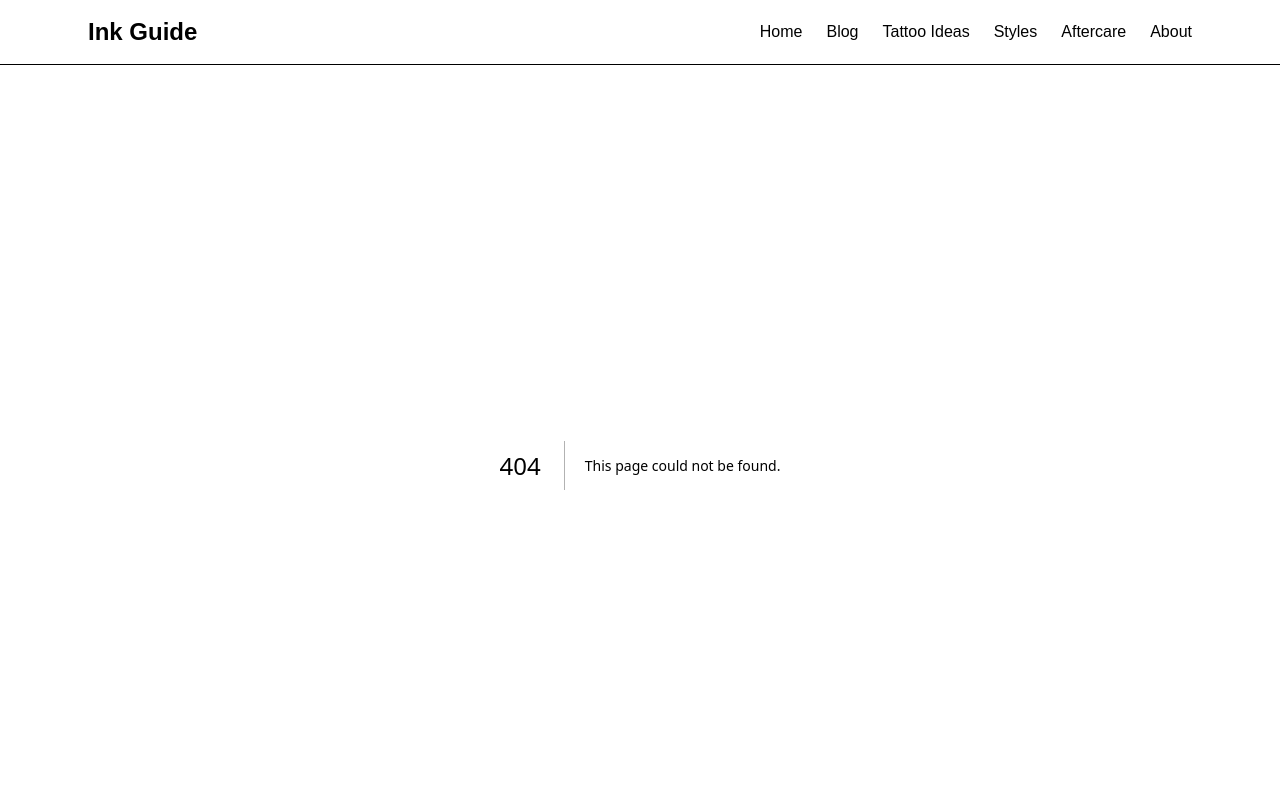
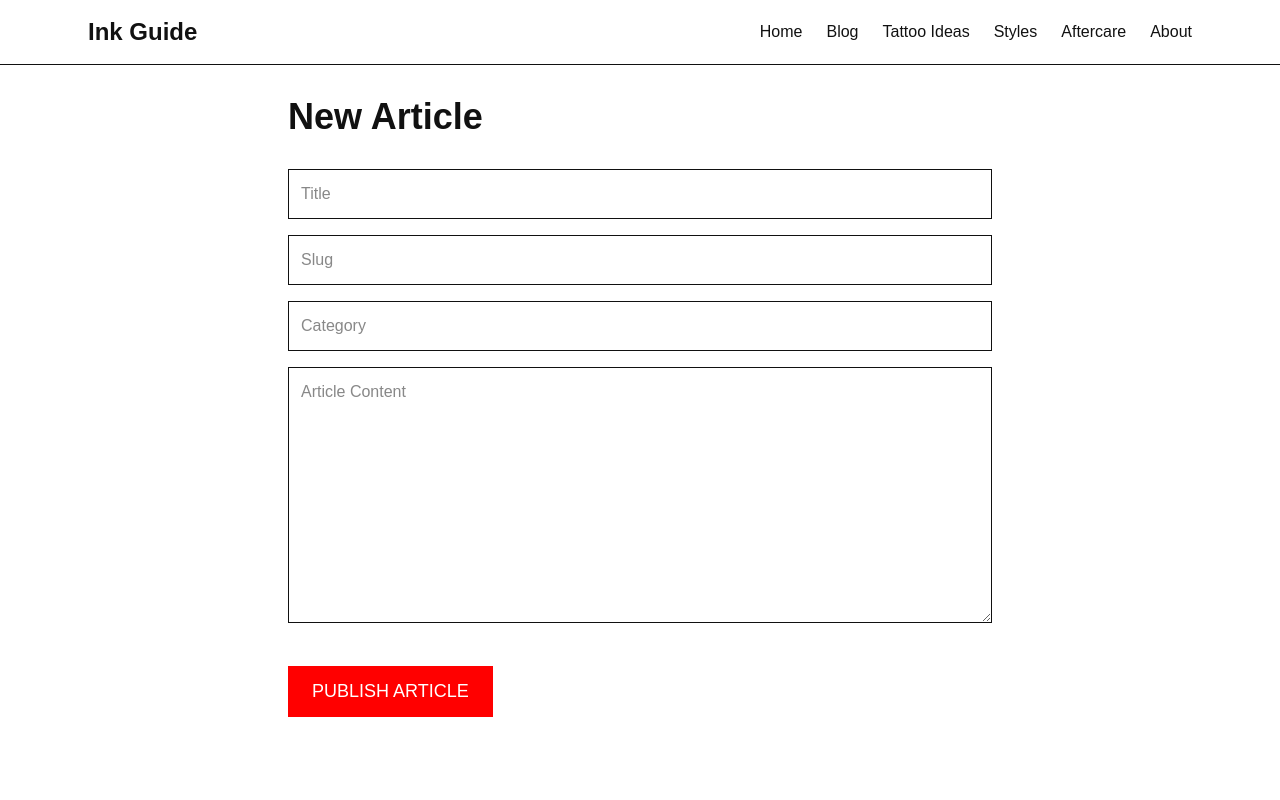
Before and after one commit to SilentSaveryt/tattooblog, a Next.js app: page /admin/new-article in a window 1280 px wide. Before the commit this address had no page. Shown: the top 800 px of the page. Built offline with nearby package versions, Linux system fonts and the light colour scheme; no server answers.

Commit message:
0.05 Article databse should work

```diff
--- /dev/null
+++ b/app/admin/new-article/page.tsx
@@ -0,0 +1,104 @@
+"use client";
+
+import { useState } from "react";
+import { supabase } from "@/lib/supabase";
+
+export default function NewArticlePage() {
+  const [title, setTitle] = useState("");
+  const [slug, setSlug] = useState("");
+  const [category, setCategory] = useState("");
+  const [content, setContent] = useState("");
+  const [message, setMessage] = useState("");
+
+  async function publishArticle() {
+    const { error } = await supabase
+      .from("articles")
+      .insert([
+        {
+          title,
+          slug,
+          category,
+
+          seo_title: title,
+          seo_description: content.substring(0, 150),
+
+          description: content.substring(0, 150),
+
+          image: "/images/article-image.jpg",
+
+          author: "Brandon from Ink Guide Team",
+
+          featured: false,
+
+          published_date: new Date().toLocaleDateString(),
+
+          reading_time: "5 min read",
+
+          content: [
+            {
+              heading: "Article",
+              content,
+            },
+          ],
+        },
+      ]);
+
+    if (error) {
+      setMessage(error.message);
+      return;
+    }
+
+    setMessage("Article Published!");
+  }
+
+  return (
+    <main className="max-w-3xl mx-auto p-8">
+      <h1 className="text-4xl font-bold mb-8">
+        New Article
+      </h1>
+
+      <input
+        className="border p-3 w-full mb-4"
+        placeholder="Title"
+        value={title}
+        onChange={(e) => setTitle(e.target.value)}
+      />
+
+      <input
+        className="border p-3 w-full mb-4"
+        placeholder="Slug"
+        value={slug}
+        onChange={(e) => setSlug(e.target.value)}
+      />
+
+      <input
+        className="border p-3 w-full mb-4"
+        placeholder="Category"
+        value={category}
+        onChange={(e) => setCategory(e.target.value)}
+      />
+
+      <textarea
+        className="border p-3 w-full mb-4 h-64"
+        placeholder="Article Content"
+        value={content}
+        onChange={(e) => setContent(e.target.value)}
+      />
+
+      <button
+  onClick={publishArticle}
+  style={{
+    background: "red",
+    color: "white",
+    padding: "12px 24px",
+    fontSize: "18px",
+    marginTop: "20px",
+  }}
+>
+  PUBLISH ARTICLE
+</button>
+
+      <p className="mt-4">{message}</p>
+    </main>
+  );
+}
--- a/app/blog/[slug]/page.tsx
+++ b/app/blog/[slug]/page.tsx
@@ -1,32 +1,6 @@
 import { notFound } from "next/navigation";
-import { articles } from "@/data/articles";
 import Image from "next/image";
-import type { Metadata } from "next";
-import ArticleCard from "@/components/ArticleCard";
-
-export async function generateMetadata({
-  params,
-}: {
-  params: Promise<{ slug: string }>;
-}): Promise<Metadata> {
-  const { slug } = await params;
-
-  const article = articles.find(
-    (article) => article.slug === slug
-  );
-
-  if (!article) {
-    return {
-      title: "Article Not Found | Ink Guide",
-    };
-  }
-
-  return {
-    title: article.seoTitle,
-    description: article.seoDescription,
-    keywords: article.keywords,
-  };
-}
+import { supabase } from "@/lib/supabase";
 
 export default async function BlogPost({
   params,
@@ -35,24 +9,19 @@ export default async function BlogPost({
 }) {
   const { slug } = await params;
 
-  const article = articles.find(
-    (article) => article.slug === slug
-  );
+  const { data: article } = await supabase
+    .from("articles")
+    .select("*")
+    .eq("slug", slug)
+    .single();
 
   if (!article) {
     notFound();
   }
 
-  const relatedArticles = articles
-    .filter(
-      (item) =>
-        item.category === article.category &&
-        item.slug !== article.slug
-    )
-    .slice(0, 3);
-
   return (
     <main className="max-w-4xl mx-auto px-6 py-12">
+      {article.image && (
         <Image
           src={article.image}
           alt={article.title}
@@ -60,10 +29,11 @@ export default async function BlogPost({
           height={600}
           className="w-full h-[400px] object-cover rounded-xl mb-8"
         />
+      )}
 
       <div className="mb-4">
         <span className="inline-block px-3 py-1 rounded-full border text-sm capitalize">
-          {article.category.replace("-", " ")}
+          {article.category}
         </span>
       </div>
 
@@ -74,25 +44,26 @@ export default async function BlogPost({
       <div className="flex flex-wrap gap-3 text-gray-500 mb-6">
         <span>{article.author}</span>
         <span>•</span>
-        <span>{article.publishedDate}</span>
+        <span>{article.published_date}</span>
         <span>•</span>
-        <span>{article.readingTime}</span>
+        <span>{article.reading_time}</span>
       </div>
 
       <p className="text-xl mb-12">
         {article.description}
       </p>
 
-      <article className="space-y-12 mb-16">
-  {article.sections.map((section, index) => (
+      <article className="space-y-12">
+        {article.content?.map(
+          (section: any, index: number) => (
             <section key={index}>
               <h2 className="text-3xl font-bold mb-4">
                 {section.heading}
               </h2>
 
-      {(section as any).image && (
+              {section.image && (
                 <Image
-          src={(section as any).image}
+                  src={section.image}
                   alt={section.heading}
                   width={1000}
                   height={600}
@@ -100,32 +71,13 @@ export default async function BlogPost({
                 />
               )}
 
-      <p className="text-lg leading-8 text-gray-700 whitespace-pre-line">
+              <p className="text-lg leading-8 whitespace-pre-line">
                 {section.content}
               </p>
             </section>
-  ))}
+          )
+        )}
       </article>
-
-      {relatedArticles.length > 0 && (
-        <section>
-          <h2 className="text-3xl font-bold mb-8">
-            Related Articles
-          </h2>
-
-          <div className="grid md:grid-cols-2 gap-6">
-            {relatedArticles.map((related) => (
-              <ArticleCard
-                key={related.slug}
-                title={related.title}
-                description={related.description}
-                image={related.image}
-                href={`/blog/${related.slug}`}
-              />
-            ))}
-          </div>
-        </section>
-      )}
     </main>
   );
 }
--- a/app/blog/page.tsx
+++ b/app/blog/page.tsx
@@ -1,7 +1,12 @@
 import ArticleCard from "@/components/ArticleCard";
-import { articles } from "@/data/articles";
+import { supabase } from "@/lib/supabase";
 
-export default function BlogPage() {
+export default async function BlogPage() {
+  const { data: articles } = await supabase
+    .from("articles")
+    .select("*")
+    .order("created_at", { ascending: false });
+
   return (
     <main className="max-w-6xl mx-auto px-6 py-12">
       <h1 className="text-5xl font-bold mb-4">
@@ -14,7 +19,7 @@ export default function BlogPage() {
       </p>
 
       <div className="grid md:grid-cols-3 gap-6">
-        {articles.map((article) => (
+        {articles?.map((article) => (
           <ArticleCard
             key={article.slug}
             title={article.title}
--- /dev/null
+++ b/app/test/page.tsx
@@ -0,0 +1,19 @@
+import { supabase } from "@/lib/supabase";
+
+export default async function TestPage() {
+  const { data, error } = await supabase
+    .from("articles")
+    .select("*");
+
+  return (
+    <main className="p-10">
+      <h1>Supabase Test</h1>
+
+      <h2>Error:</h2>
+      <pre>{JSON.stringify(error, null, 2)}</pre>
+
+      <h2>Data:</h2>
+      <pre>{JSON.stringify(data, null, 2)}</pre>
+    </main>
+  );
+}
--- /dev/null
+++ b/lib/supabase.ts
@@ -0,0 +1,9 @@
+import { createClient } from "@supabase/supabase-js";
+
+const supabaseUrl = process.env.NEXT_PUBLIC_SUPABASE_URL!;
+const supabaseAnonKey = process.env.NEXT_PUBLIC_SUPABASE_ANON_KEY!;
+
+export const supabase = createClient(
+  supabaseUrl,
+  supabaseAnonKey
+);
--- a/package.json
+++ b/package.json
@@ -9,6 +9,7 @@
     "lint": "eslint"
   },
   "dependencies": {
+    "@supabase/supabase-js": "^2.108.1",
     "next": "16.2.7",
     "react": "19.2.4",
     "react-dom": "19.2.4"
```
Also changed, not shown: app/admin/article-generator/page.tsx (renamed from app/admin/rticle-generator/page.tsx), 1 other file (tests, documents, lock files or other folders). Lines whose indentation alone changed are shown as unchanged.
